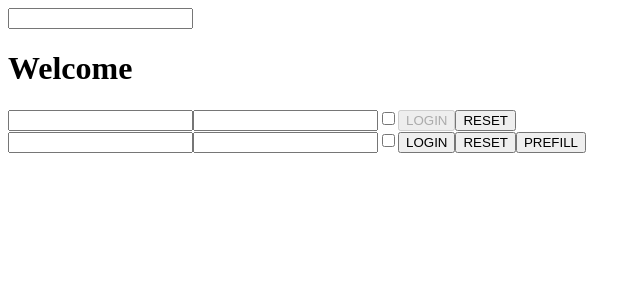
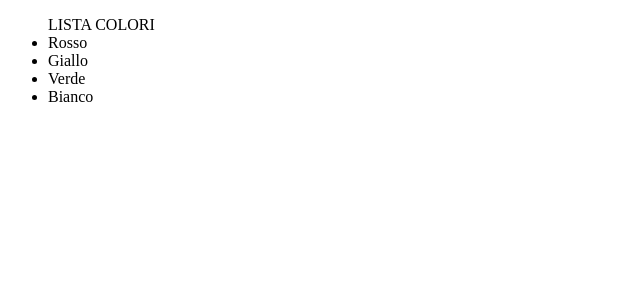
Before and after one commit to MarcoSpicuzza/Develhope-React, a React (Create React App) app in the folder exercises/: page / in a window 1280 px wide. Shown: the top 300 px of the page, without its empty margins (0-641 px from the left). Built offline with nearby package versions, Linux system fonts and the light colour scheme.

Commit message:
Lists_02

```diff
--- /dev/null
+++ b/exercises/src/Colors.js
@@ -0,0 +1,12 @@
+import React from "react";
+
+export class Colors extends React.Component {
+    render() {
+        return (
+             <ul> LISTA COLORI
+                {this.props.items.map((item, index) =>
+                    <li key={item + index}>{item}</li>)}
+             </ul>
+        );
+    }
+}
--- a/exercises/src/InteractiveWelcome.js
+++ /dev/null
@@ -1,25 +0,0 @@
-import React from "react";
-import { Welcome } from "./Welcome";
-
-export class InteractiveWelcome extends React.Component {
-    state = {
-        username: '',
-    }
-
-    handleInputChange = (event) => {
-        const value = event.target.value
-
-        this.setState({
-            username: value,
-        })
-    }
-
-    render() {
-        return (
-            <div>
-                <input name="username" value={this.state.username} onChange={this.handleInputChange}/>
-                <Welcome name={this.state.username}/>
-            </div>
-        );
-    }
-}
--- a/exercises/src/Login.js
+++ /dev/null
@@ -1,59 +0,0 @@
-import React from "react";
-
-export class Login extends React.Component {
-    state = {
-        username: '',
-        password: '',
-        remember: false,
-        login: false,
-    }
-
-    handleInputChange = (event) => {
-        const value = event.target.value;
-        const name = event.target.name;
-        const type = event.target.type;
-        const checked = event.target.checked;
-
-        this.setState({
-            [name]: type === 'checkbox' ? checked : value,
-        })
-    }
-
-    handleCheckboxChange = (event) => {
-        const name = event.target.name
-        const checked = event.target.checked;
-
-        this.setState({
-            [name]: checked,
-        })
-    }
-
-    onLogin = () => {
-        this.setState({
-            login: true,
-        }, () => {
-            console.log(this.state.login);
-        })
-    }
-
-    handleResetBtn = () => {
-        this.setState({
-            username: '',
-            password: '',
-            remember: false,
-        })
-    }
-
-    render() {
-        return (
-            <div>
-                <input type="text" name="username" value={this.state.username} onChange={this.handleInputChange} />
-                <input type="password" name="password" value={this.state.password} onChange={this.handleInputChange}/>
-                <input type="checkbox" name="remember"checked={this.state.remember} onChange={this.handleCheckboxChange}/>
-
-                {this.state.username && this.state.password ? <button name="login" onClick={this.onLogin}>LOGIN</button> : <button name='login' disabled>LOGIN</button>}
-                <button name="reset" onClick={this.handleResetBtn}>RESET</button>
-            </div>
-        );
-    }
-}
--- a/exercises/src/UncontrolledLogin.js
+++ /dev/null
@@ -1,32 +0,0 @@
-import React, { createRef } from "react";
-
-export class UncontrolledLogin extends React.Component {
-    reference = createRef()
-
-    handleLogin = e => {
-        e.preventDefault();
-        const username = e.target.elements.username.value;
-        const password = e.target.elements.password.value;
-        const checked = e.target.elements.remember.checked;
-        console.log({username, password, checked});
-    }
-
-    handlePrefill = () => {
-        this.reference.current.elements.username.value = "Username";
-        this.reference.current.elements.password.value = "Password";
-        this.reference.current.elements.remember.checked = true;
-    }
-
-    render() {
-        return (
-             <form ref={this.reference} onSubmit={this.handleLogin}>
-                <input type="text" name="username"/>
-                <input type="password" name="password"/>
-                <input type="checkbox" name="remember"/>
-                <button name="login">LOGIN</button>
-                <button type="reset">RESET</button>
-                <button onClick={this.handlePrefill}>PREFILL</button>
-             </form>
-        );
-    }
-}
--- a/exercises/src/Welcome.js
+++ /dev/null
@@ -1,9 +0,0 @@
-import React from "react";
-
-export class Welcome extends React.Component {
-    render() {
-        return (
-             <h1>Welcome {this.props.name}</h1>
-        );
-    }
-}
--- a/exercises/src/index.js
+++ b/exercises/src/index.js
@@ -1,15 +1,11 @@
 import React from 'react';
 import ReactDOM from 'react-dom/client';
-import {InteractiveWelcome} from './InteractiveWelcome';
-import { Login } from "./Login";
-import { UncontrolledLogin } from './UncontrolledLogin';
+import {Colors} from './Colors';
 
 const root = ReactDOM.createRoot(document.getElementById('root'));
 root.render(
   <React.StrictMode>
-    <InteractiveWelcome />
-    <Login />
-    <UncontrolledLogin />
+    <Colors items={["Rosso", "Giallo", "Verde", "Bianco"]}/>
   </React.StrictMode>
 );
 
```
